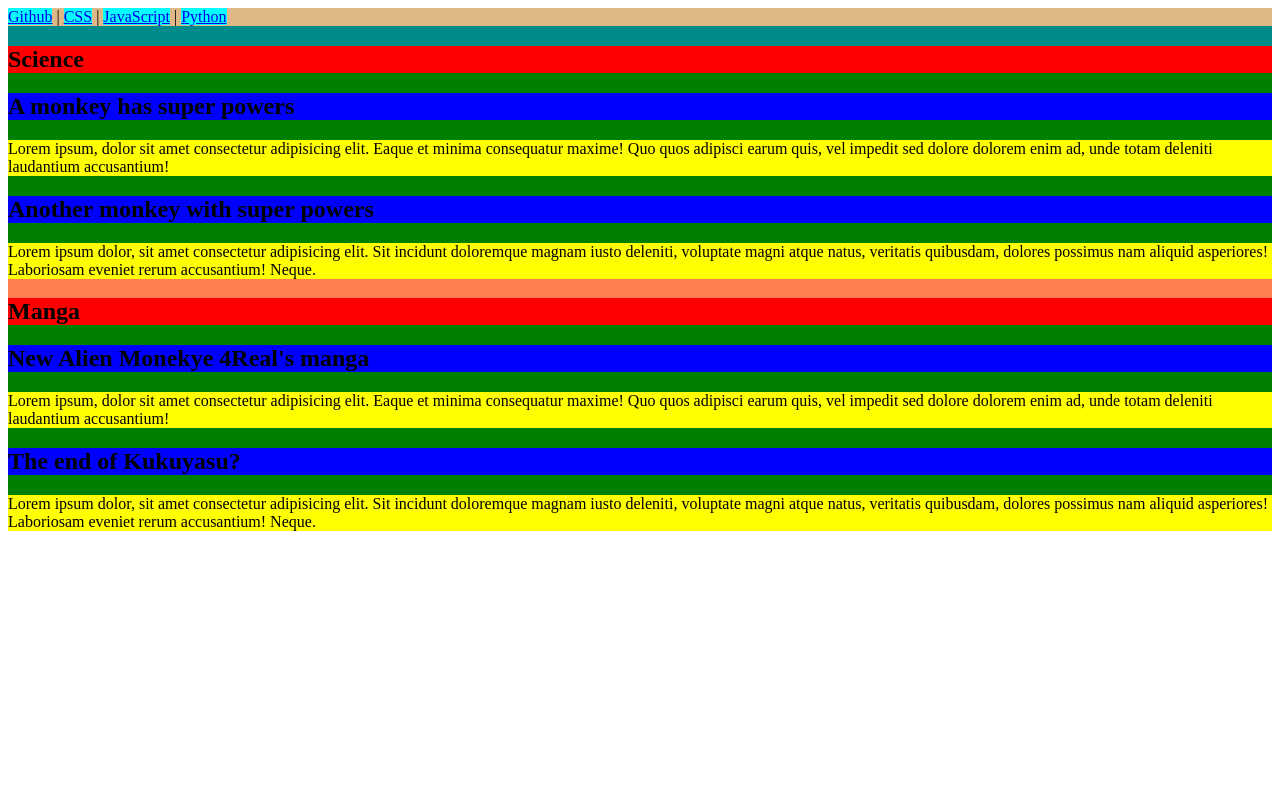
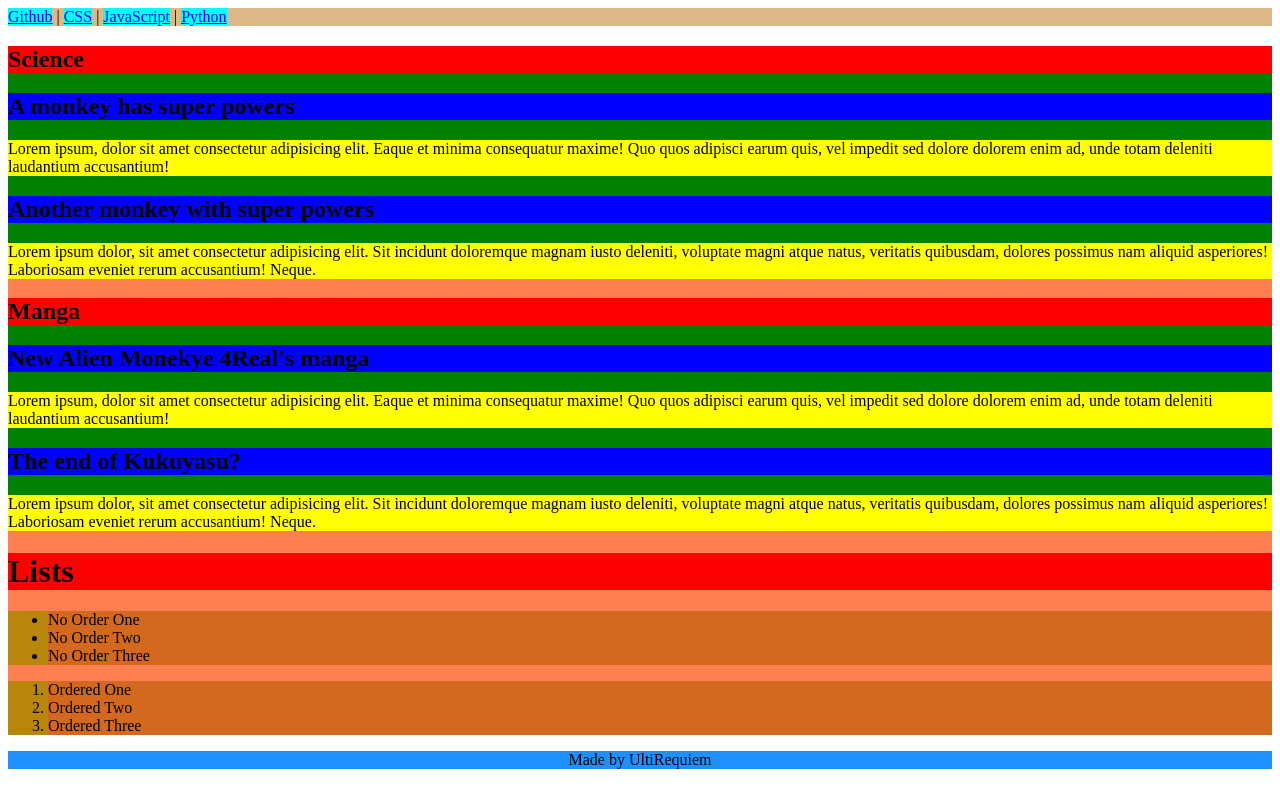
Before and after one commit to UltiRequiem/definitive-html-css-platzi, a website: page index.html in a window 1280 px wide. Drawn offline with Linux system fonts and the light colour scheme.

Commit message:
:art: Update

```diff
--- a/index.html
+++ b/index.html
@@ -14,7 +14,7 @@
         <a class="header__navigation__element" href="/js/">JavaScript</a> |
         <a class="header__navigation__element" href="/python/">Python</a>
       </nav>
-
+    </header>
     <main class="main">
       <section class="main__section">
         <h1 class="main__section__title">Science</h1>
@@ -29,9 +29,9 @@
 
         <h2 class="main__article__title">Another monkey with super powers</h2>
         <article class="main__section__article">
-            Lorem ipsum dolor, sit amet consectetur adipisicing elit. Sit
-            incidunt doloremque magnam iusto deleniti, voluptate magni atque
-            natus, veritatis quibusdam, dolores possimus nam aliquid asperiores!
+          Lorem ipsum dolor, sit amet consectetur adipisicing elit. Sit incidunt
+          doloremque magnam iusto deleniti, voluptate magni atque natus,
+          veritatis quibusdam, dolores possimus nam aliquid asperiores!
           Laboriosam eveniet rerum accusantium! Neque.
         </article>
       </section>
@@ -49,13 +49,32 @@
 
         <h2 class="main__article__title">The end of Kukuyasu?</h2>
         <article class="main__section__article">
-            Lorem ipsum dolor, sit amet consectetur adipisicing elit. Sit
-            incidunt doloremque magnam iusto deleniti, voluptate magni atque
-            natus, veritatis quibusdam, dolores possimus nam aliquid asperiores!
+          Lorem ipsum dolor, sit amet consectetur adipisicing elit. Sit incidunt
+          doloremque magnam iusto deleniti, voluptate magni atque natus,
+          veritatis quibusdam, dolores possimus nam aliquid asperiores!
           Laboriosam eveniet rerum accusantium! Neque.
         </article>
       </section>
+      <section class="main__section"></section>
+      <h1 class="main__section__title">Lists</h1>
+
+      <article class="main__section__article">
+        <ul class="main__section__list">
+          <li class="main__section__list_item">No Order One</li>
+          <li class="main__section__list_item">No Order Two</li>
+          <li class="main__section__list_item">No Order Three</li>
+        </ul>
+      </article>
+
+      <article class="main__section__article">
+        <ol class="main__section__list">
+          <li class="main__section__list_item">Ordered One</li>
+          <li class="main__section__list_item">Ordered Two</li>
+          <li class="main__section__list_item">Ordered Three</li>
+        </ol>
+      </article>
     </main>
-    </header>
+
+    <footer class="footer">Made by UltiRequiem</footer>
   </body>
 </html>
--- a/main.css
+++ b/main.css
@@ -29,3 +29,16 @@
 .main__section__article {
   background-color: yellow;
 }
+
+.main__section__list {
+  background-color: darkgoldenrod;
+}
+
+.main__section__list_item {
+  background-color: chocolate;
+}
+
+.footer {
+  background-color: dodgerblue;
+  text-align: center;
+}
```
Also changed, not shown: README.md. Lines whose indentation alone changed are shown as unchanged.
